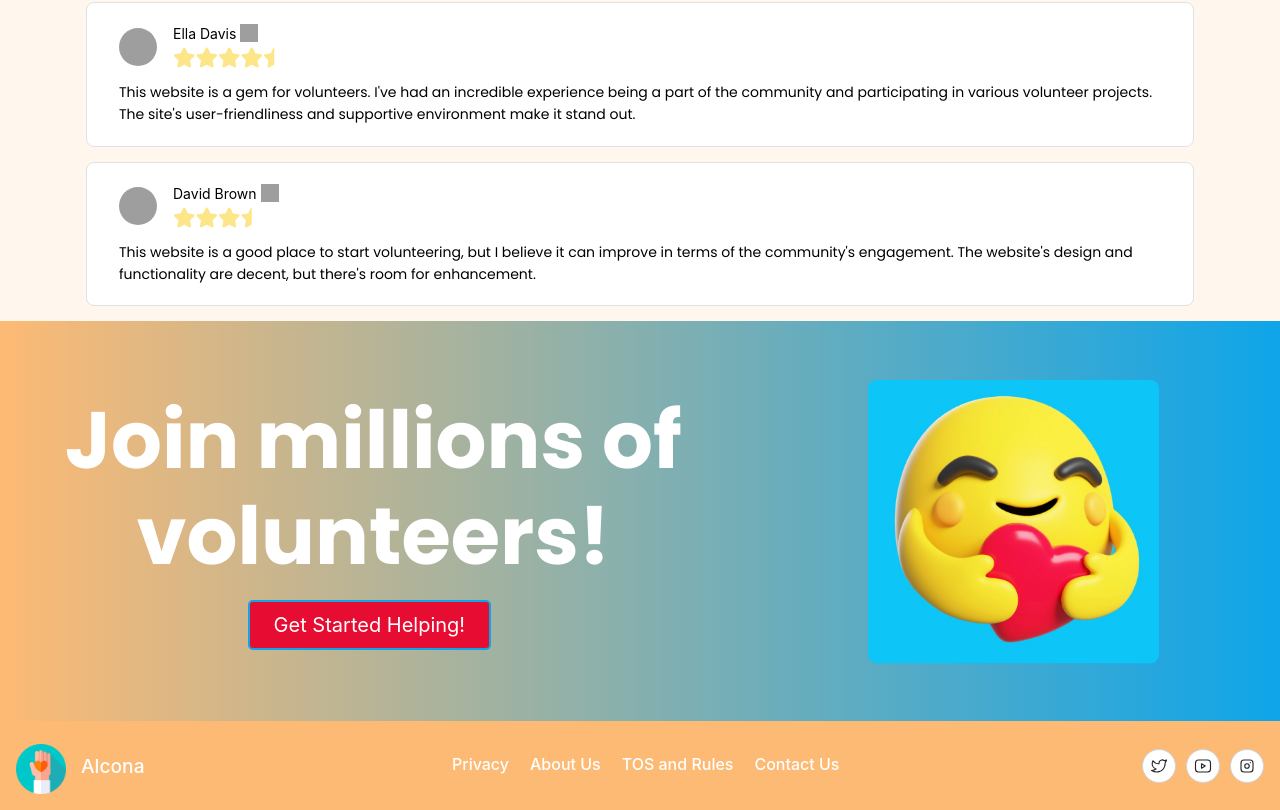
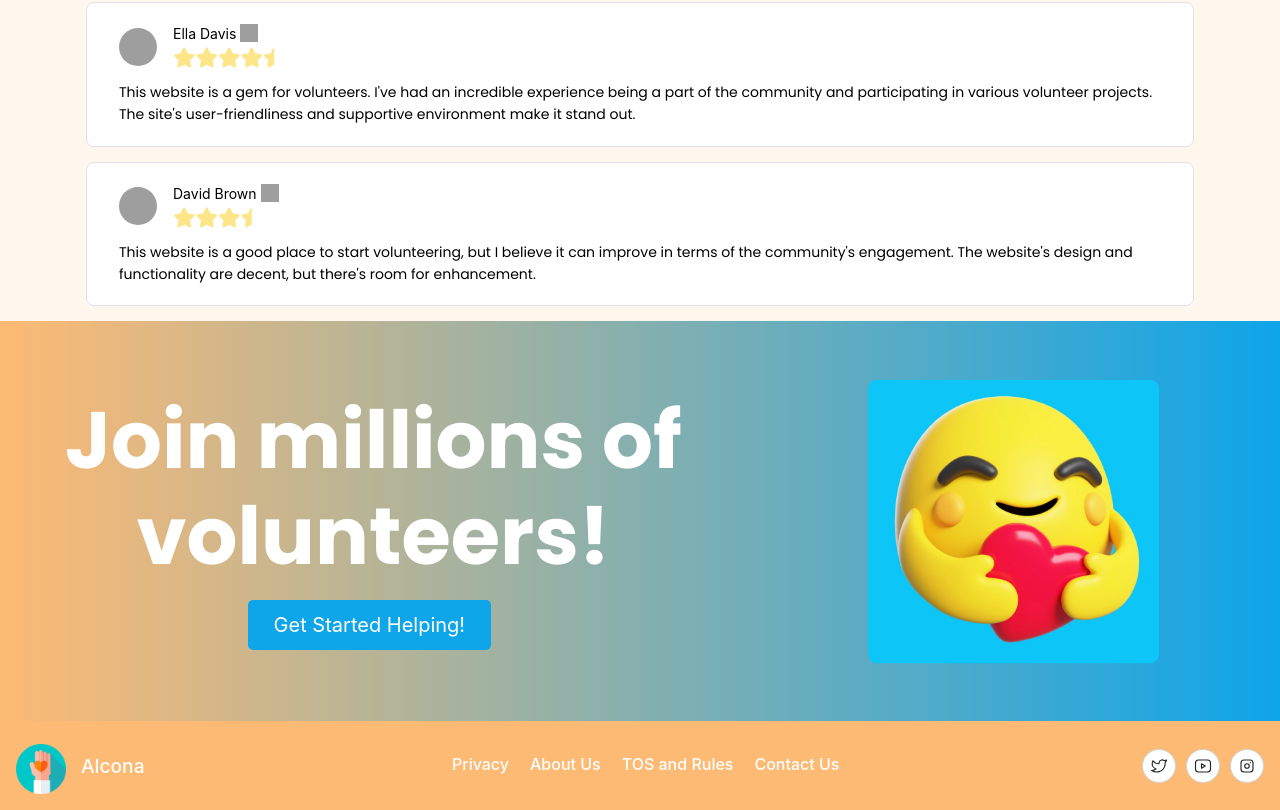
Before and after one commit to NotAayush123/project-submission, a React (Create React App) app in the folder bpa-submission/: page / in a window 1280 px wide. Shown: the part 6899-7709 px from the top of the page. Built offline with nearby package versions, Linux system fonts and the light colour scheme; grey boxes are pictures that could not be loaded.

Commit message:
Revert "Changed control color from blue to red"
This reverts commit d597a85c15a1624ad44a4a03704d779db41e4400.

```diff
--- a/bpa-submission/src/components/Home/HomeHero.module.css
+++ b/bpa-submission/src/components/Home/HomeHero.module.css
@@ -120,7 +120,7 @@
   font-family: "Poppins" !important;
 }
 .control2 {
-  background-color: hsl(350, 89%, 48%);
+  background-color: #0ea5e9;
   border: 2px solid #0ea5e9;
   border-radius: 5px;
   transition: background-color 0.5s ease, border-color 0.5s ease,
```
